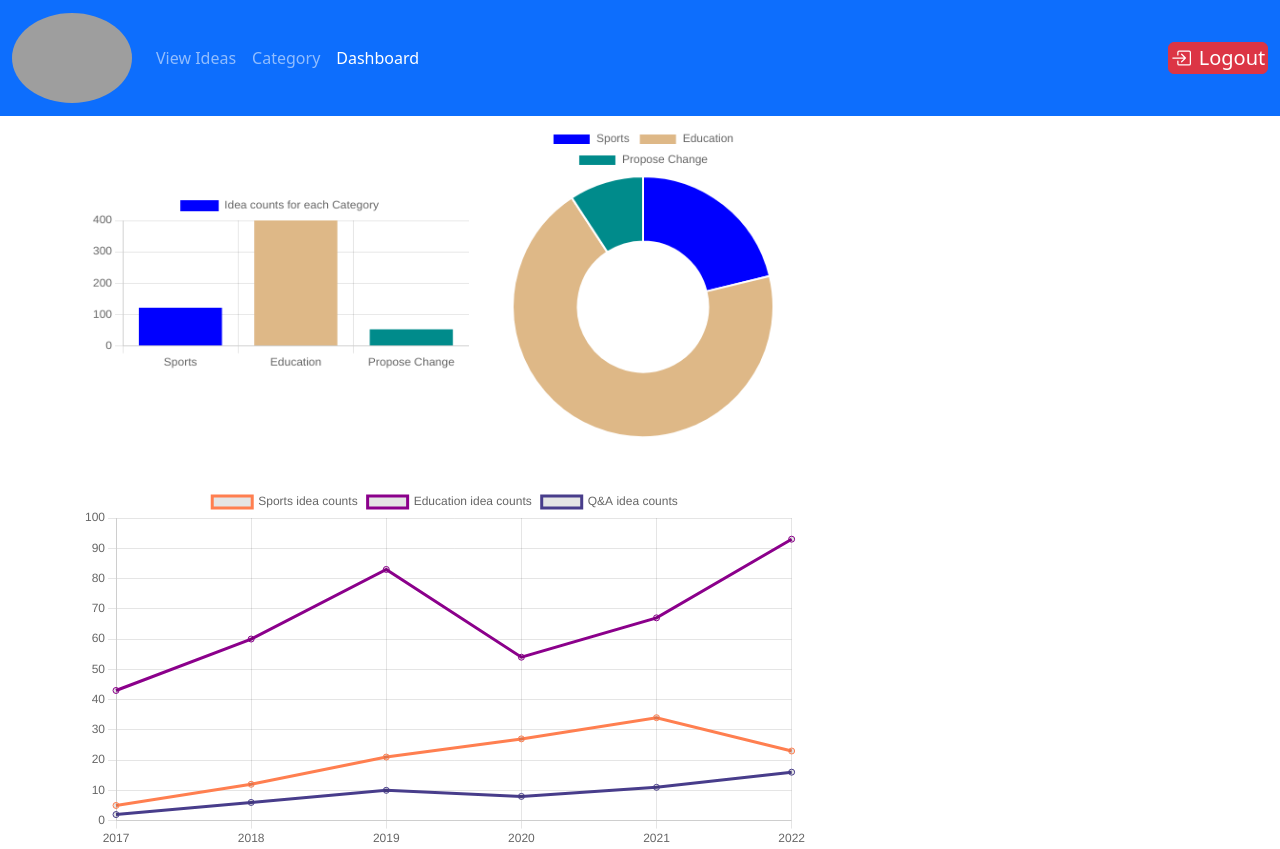
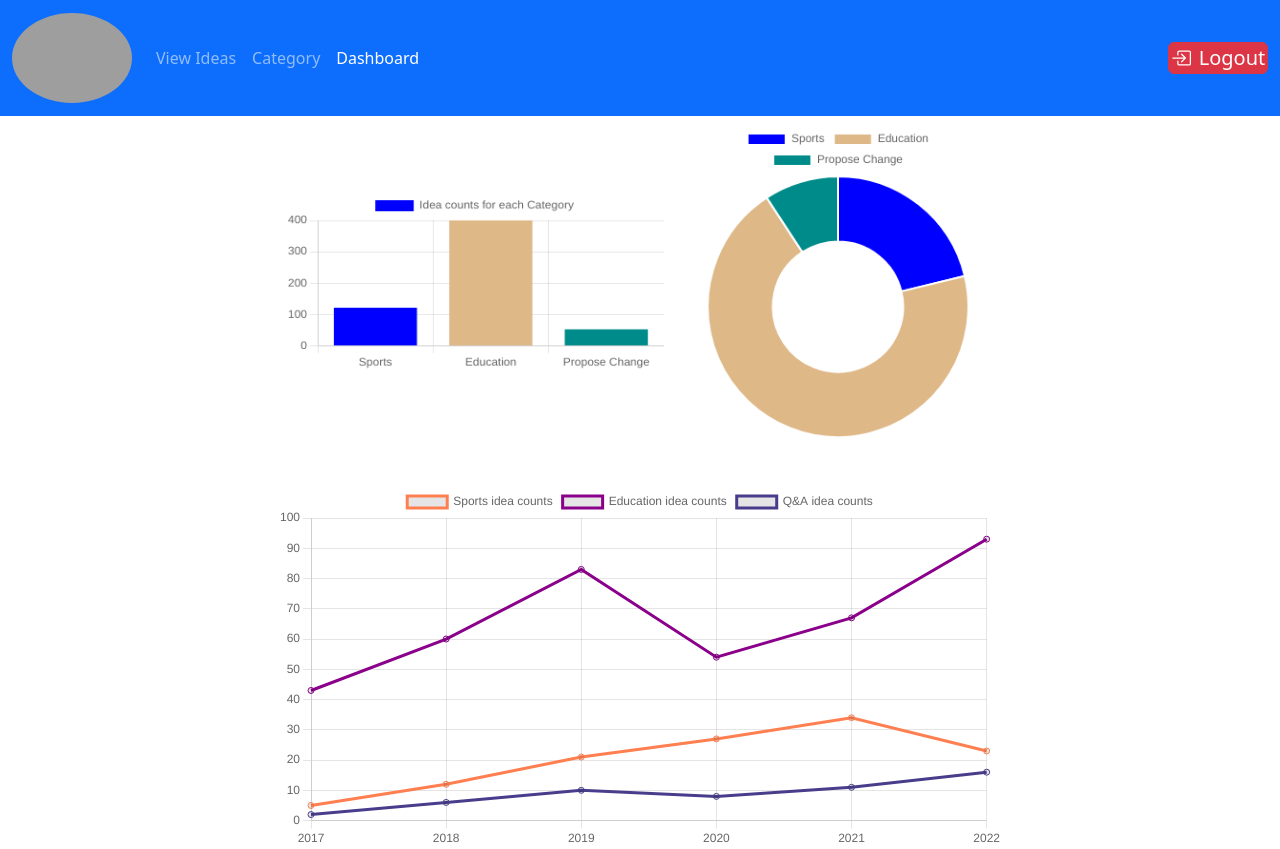
Before and after one commit to NgoThanhCong/feweb, a React (Create React App) app: page /Dashboard in a window 1280 px wide. Built offline with nearby package versions, Linux system fonts and the light colour scheme; grey boxes are pictures that could not be loaded.

Commit message:
Update Dashboard.js

```diff
--- a/src/page/qam/Dashboard.js
+++ b/src/page/qam/Dashboard.js
@@ -35,7 +35,7 @@ function Dashboard() {
             </Navbar>
 
             <section className="container">
-                <div class="chartjs-render-monitor" style={{display:"block", width:"726px", height:"363px", position:"relative"}}>
+                <div class="chartjs-render-monitor" style={{display:"block", width:"726px", height:"363px", position:"relative", marginLeft:"auto", marginRight:"auto"}}>
                     <Table>
                         <tr>
                             <th>
```
